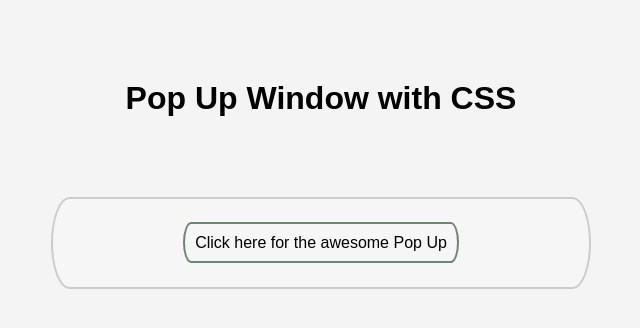
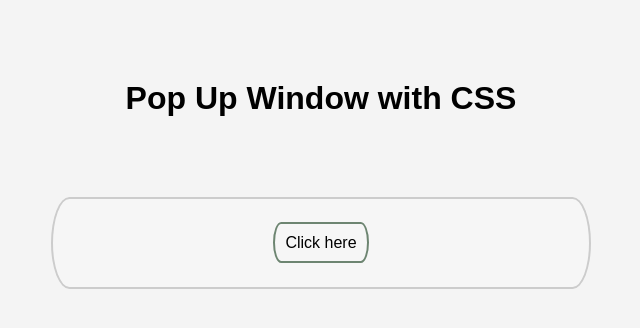
Before and after one commit to kaitlind/644FinalProject, a plain HTML site: page pages/css-popUp.html in a window 1280 px wide. Shown: the whole page, without its empty margins (319-959 px from the left). Drawn offline with Linux system fonts and the light colour scheme.

Commit message:
Update css-popUp.html

```diff
--- a/pages/css-popUp.html
+++ b/pages/css-popUp.html
@@ -9,7 +9,7 @@
 <body>
 <h1>Pop Up Window with CSS</h1>
 <div class="box">
-	<a class="button" href="#popUp1">Click here for the awesome Pop Up</a>
+	<a class="button" href="#popUp1">Click here</a>
 </div>
 
 <div id="popUp1" class="overlay">
```
